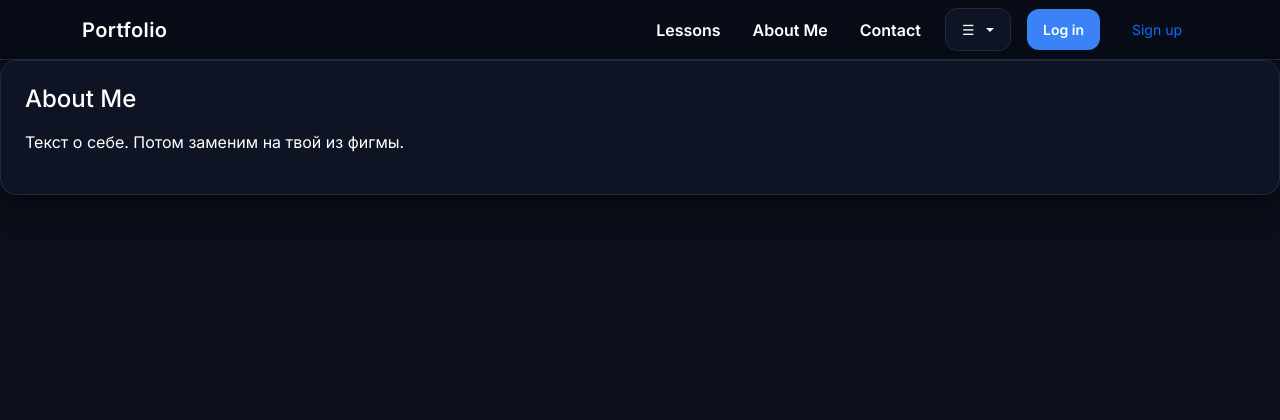
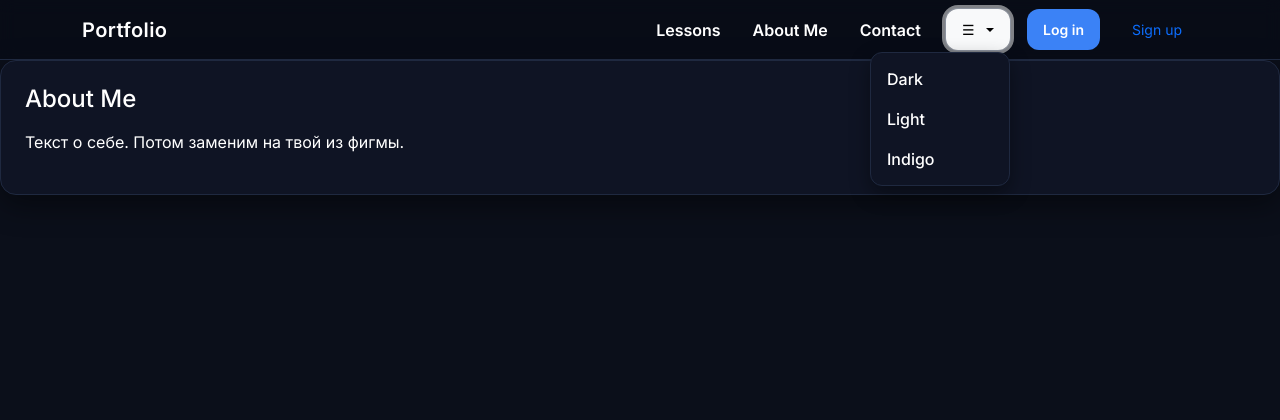
Before and after one commit to Dalik0v/portfolio-backend, a FastAPI app: page /about in a window 1280 px wide, after a click that opens the changed part. Shown: the top 420 px of the page. Run offline with FastAPI, Linux system fonts and the light colour scheme.

Commit message:
2-e обновление бургер меню и тем белая/черная

```diff
--- a/static/css/site.css
+++ b/static/css/site.css
@@ -148,6 +148,7 @@ body::after{
   font:12px/1 system-ui;border-radius:8px;z-index:999999;pointer-events:none
 }
 
+/* ==== SOCIAL ICONS ==== */
 .social-links {
   display: flex;
   align-items: center;
@@ -168,7 +169,7 @@ body::after{
   transform: scale(1.1);
 }
 
-
+/* ==== MODALS ==== */
 .modal-content.card {
   background: var(--panel);
   color: var(--text);
@@ -177,15 +178,27 @@ body::after{
   padding: 20px;
 }
 
+/* ==== THEME DROPDOWN ==== */
 .dropdown-menu {
   background: var(--panel);
   border: 1px solid var(--border);
   border-radius: 12px;
   box-shadow: 0 8px 20px rgba(0,0,0,.4);
+  min-width: 140px;
+  padding: 6px 0;
 }
 .dropdown-item {
   color: var(--text);
+  font-weight: 500;
+  padding: 8px 16px;
+  transition: background .2s ease, color .2s ease;
 }
 .dropdown-item:hover {
   background: var(--panel-2);
+  color: var(--brand);
 }
+.dropdown-item.active::after {
+  content: " ✓";
+  float: right;
+  color: var(--brand);
+}
--- a/templates/base.html
+++ b/templates/base.html
@@ -30,15 +30,19 @@
           <li class="nav-item"><a class="nav-link link-top" href="/about">About Me</a></li>
           <li class="nav-item"><a class="nav-link link-top" href="/contact">Contact</a></li>
 
+          <!-- Theme menu -->
           <li class="nav-item dropdown">
-               <button class="btn btn-outline-light btn-sm dropdown-toggle" type="button" id="themeMenu" data-bs-toggle="dropdown" aria-expanded="false">
+            <a class="btn btn-outline-light btn-sm dropdown-toggle" href="#" id="themeMenu" role="button"
+               data-bs-toggle="dropdown" aria-expanded="false">
               ☰
-                </button>
+            </a>
             <ul class="dropdown-menu dropdown-menu-end" aria-labelledby="themeMenu">
-                <li><a class="dropdown-item theme-option" data-theme="dark" href="#">Dark</a></li>
-                 <li><a class="dropdown-item theme-option" data-theme="light" href="#">Light</a></li>
+              <li><a class="dropdown-item theme-option" href="#" data-theme="dark">Dark</a></li>
+              <li><a class="dropdown-item theme-option" href="#" data-theme="light">Light</a></li>
+              <li><a class="dropdown-item theme-option" href="#" data-theme="indigo">Indigo</a></li>
             </ul>
           </li>
+
           {% if user %}
             <li class="nav-item">
               <a class="avatar" href="/my-courses" title="{{ user.email }}">
@@ -69,11 +73,9 @@
       <div class="modal-content card">
         <div class="modal-body">
           <h1 class="h5 mb-3 text-center">Welcome Back</h1>
-
           {% if login_error %}
             <div class="alert alert-danger">{{ login_error }}</div>
           {% endif %}
-
           <form method="post" action="/login">
             <div class="mb-3">
               <label class="form-label">Email</label>
@@ -99,11 +101,9 @@
       <div class="modal-content card">
         <div class="modal-body">
           <h1 class="h5 mb-3 text-center">Sign up</h1>
-
           {% if register_error %}
             <div class="alert alert-danger">{{ register_error }}</div>
           {% endif %}
-
           <form method="post" action="/register">
             <div class="mb-3">
               <label class="form-label">Email</label>
@@ -120,18 +120,41 @@
     </div>
   </div>
 
+  <!-- Bootstrap JS -->
+  <script src="https://cdn.jsdelivr.net/npm/bootstrap@5.3.3/dist/js/bootstrap.bundle.min.js"></script>
+
+  <!-- Theme switcher -->
   <script>
     const root = document.documentElement;
     const key = 'portfolio-theme';
+
+    // функция для установки галочки
+    function updateActiveTheme(theme) {
+      document.querySelectorAll('.theme-option').forEach(el => {
+        el.classList.remove('active');
+        if (el.dataset.theme === theme) {
+          el.classList.add('active');
+        }
+      });
+    }
+
+    // Загружаем сохранённую тему
     const saved = localStorage.getItem(key);
-  if (saved) root.setAttribute('data-theme', saved);
+    if (saved) {
+      root.setAttribute('data-theme', saved);
+      updateActiveTheme(saved);
+    }
 
-  document.querySelectorAll('.theme-option').forEach(el => {
-    el.addEventListener('click', e => {
+    // Обработчик кликов по пунктам меню
+    document.addEventListener('click', e => {
+      const btn = e.target.closest('.theme-option');
+      if (!btn) return;
       e.preventDefault();
-      const theme = el.getAttribute('data-theme');
+      const theme = btn.dataset.theme;
       root.setAttribute('data-theme', theme);
       localStorage.setItem(key, theme);
-    });
+      updateActiveTheme(theme);
     });
   </script>
+</body>
+</html>
```
Lines whose indentation alone changed are shown as unchanged.
